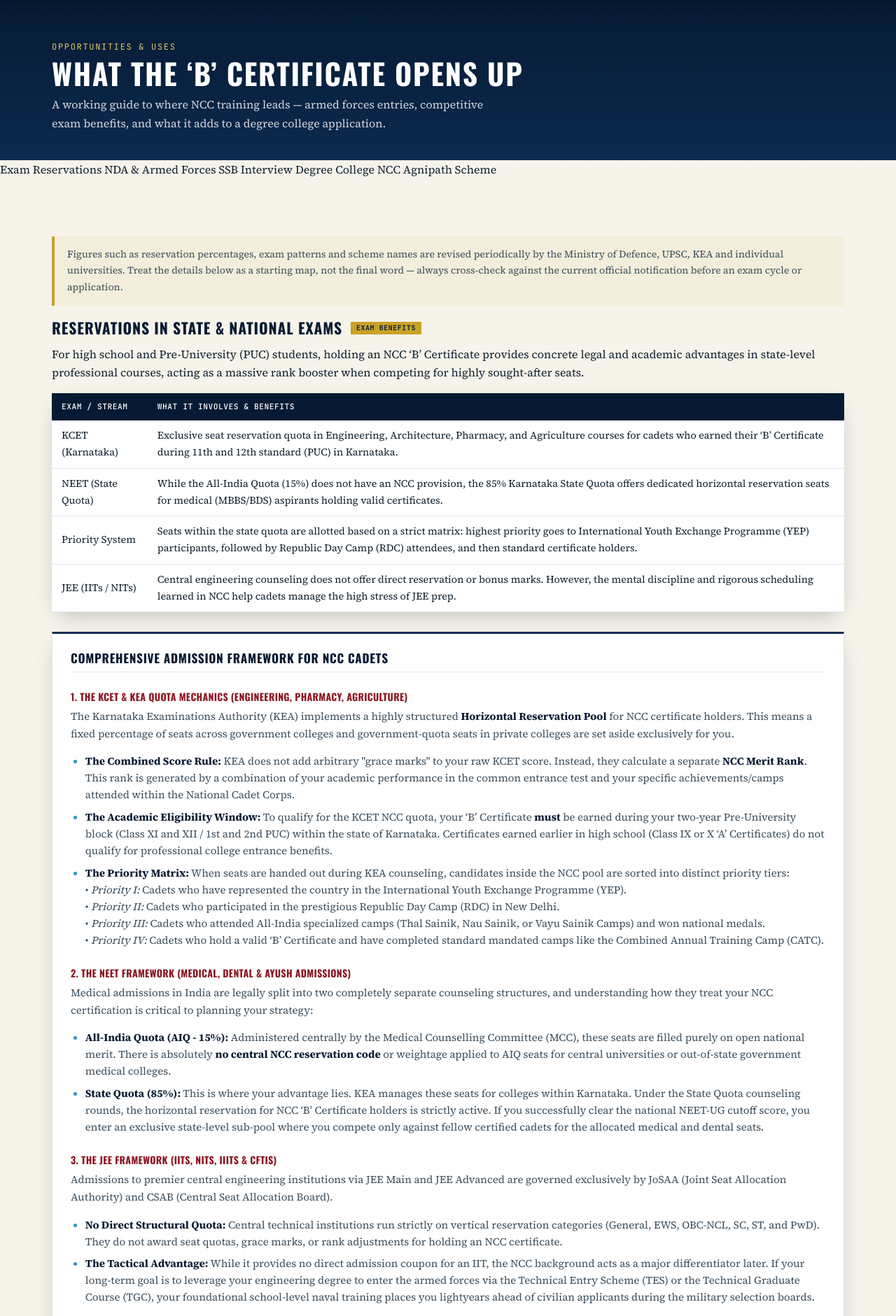
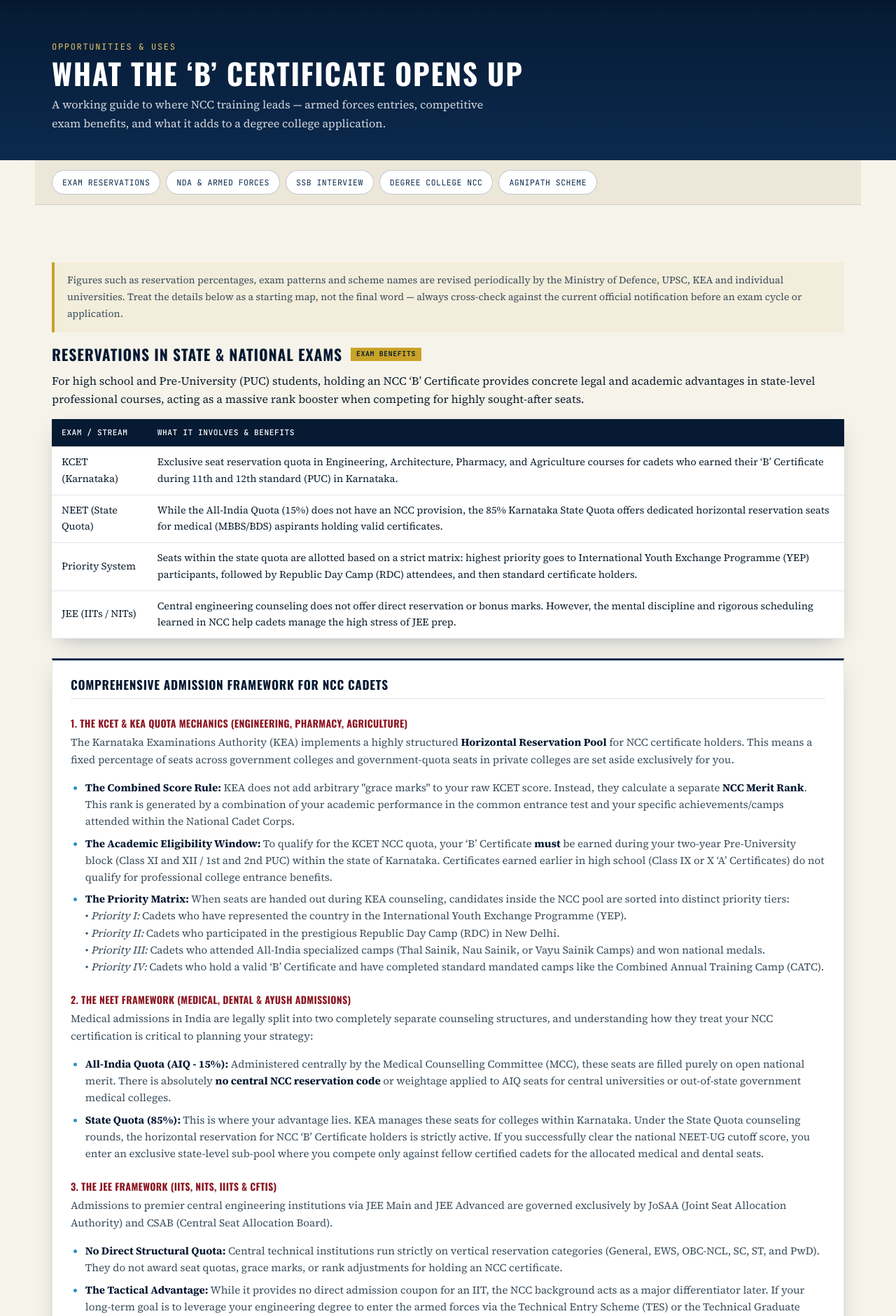
Before and after one commit to prathambhandary/NCC-Landing-Page, a Flask app: page /opportunities in a window 1280 px wide. Shown: the part 74-1955 px from the top of the page at 70% size. Run offline with Flask 3, Linux system fonts and the light colour scheme.

Commit message:
Added jump to nav css

```diff
--- a/static/css/style.css
+++ b/static/css/style.css
@@ -1075,3 +1075,47 @@ blockquote strong { color: var(--red-deep); }
   max-width: 100%;
   height: auto;
 }
+
+/* --------------------------------------------------------------------------
+   JUMP NAV — horizontal pill scroller, sits under the page banner
+   -------------------------------------------------------------------------- */
+.jump-nav {
+  display: flex;
+  gap: 8px;
+  overflow-x: auto;
+  -webkit-overflow-scrolling: touch;
+  scrollbar-width: none;
+  padding: 14px 24px;
+  max-width: var(--max-width);
+  margin: 0 auto;
+  background: var(--paper-dim);
+  border-bottom: 1px solid rgba(11,42,78,0.12);
+}
+.jump-nav::-webkit-scrollbar { display: none; }
+.jump-nav a {
+  flex: 0 0 auto;
+  font-family: var(--font-mono);
+  font-size: 0.72rem;
+  letter-spacing: 0.04em;
+  text-transform: uppercase;
+  color: var(--navy);
+  background: var(--white);
+  border: 1px solid rgba(11,42,78,0.25);
+  padding: 7px 14px;
+  border-radius: 999px;
+  white-space: nowrap;
+  transition: background 0.2s ease, color 0.2s ease, border-color 0.2s ease;
+}
+.jump-nav a:hover,
+.jump-nav a:focus-visible {
+  background: var(--navy);
+  color: var(--white);
+  border-color: var(--navy);
+}
+
+/* Anchor targets shouldn't hide under the sticky header */
+.opp-block { scroll-margin-top: 84px; }
+
+@media (max-width: 900px) {
+  .opp-block { scroll-margin-top: 74px; }
+}
```
